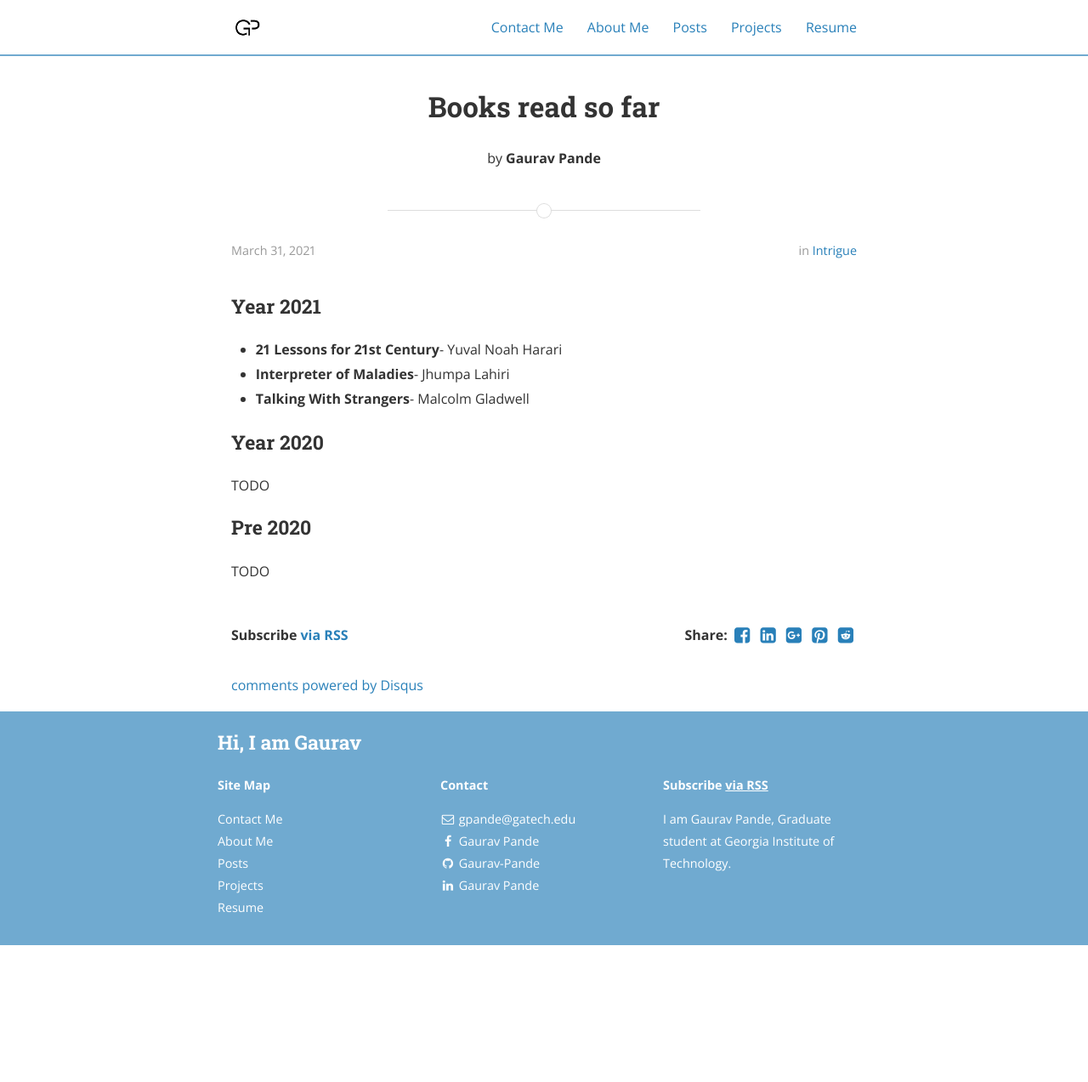
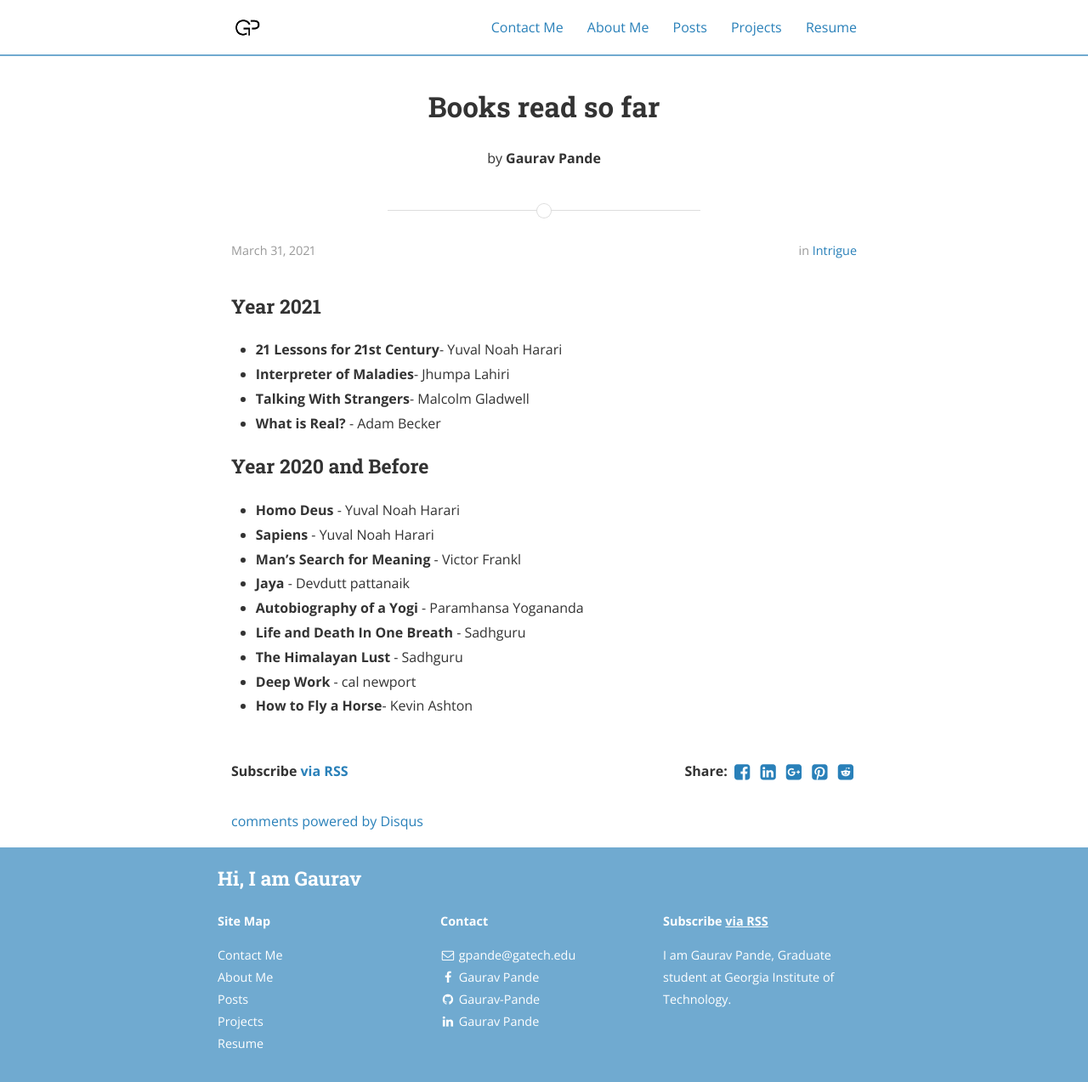
Before and after one commit to Gaurav-Pande/gaurav-pande.github.io, a Jekyll site: the page built from _posts/2021-03-30-books.md, in a window 1280 px wide. Shown: the whole page at 85% size. Built offline with Jekyll 4.4.1, drawn with Linux system fonts in a browser that asks for light colours; nearby versions of some CDN libraries; comment, search, counter and statistics services are not loaded; a style sheet for code colours, icons or effects is not loaded; before the commit the page ends 1112 px from its top, so only the background shows below that.

Commit message:
Update 2021-03-30-books.md

```diff
--- a/_posts/2021-03-30-books.md
+++ b/_posts/2021-03-30-books.md
@@ -12,12 +12,16 @@ categories: Intrigue
 * **21 Lessons for 21st Century**- Yuval Noah Harari
 * **Interpreter of Maladies**- Jhumpa Lahiri
 * **Talking With Strangers**- Malcolm Gladwell
+* **What is Real?** - Adam Becker
 
-### Year 2020
+### Year 2020 and Before
 
-TODO
-
-
-### Pre 2020
-
-TODO
+* **Homo Deus** - Yuval Noah Harari
+* **Sapiens** - Yuval Noah Harari
+* **Man's Search for Meaning** - Victor Frankl
+* **Jaya** - Devdutt pattanaik
+* **Autobiography of a Yogi** - Paramhansa Yogananda
+* **Life and Death In One Breath** - Sadhguru
+* **The Himalayan Lust** - Sadhguru
+* **Deep Work** - cal newport
+* **How to Fly a Horse**- Kevin Ashton
```
